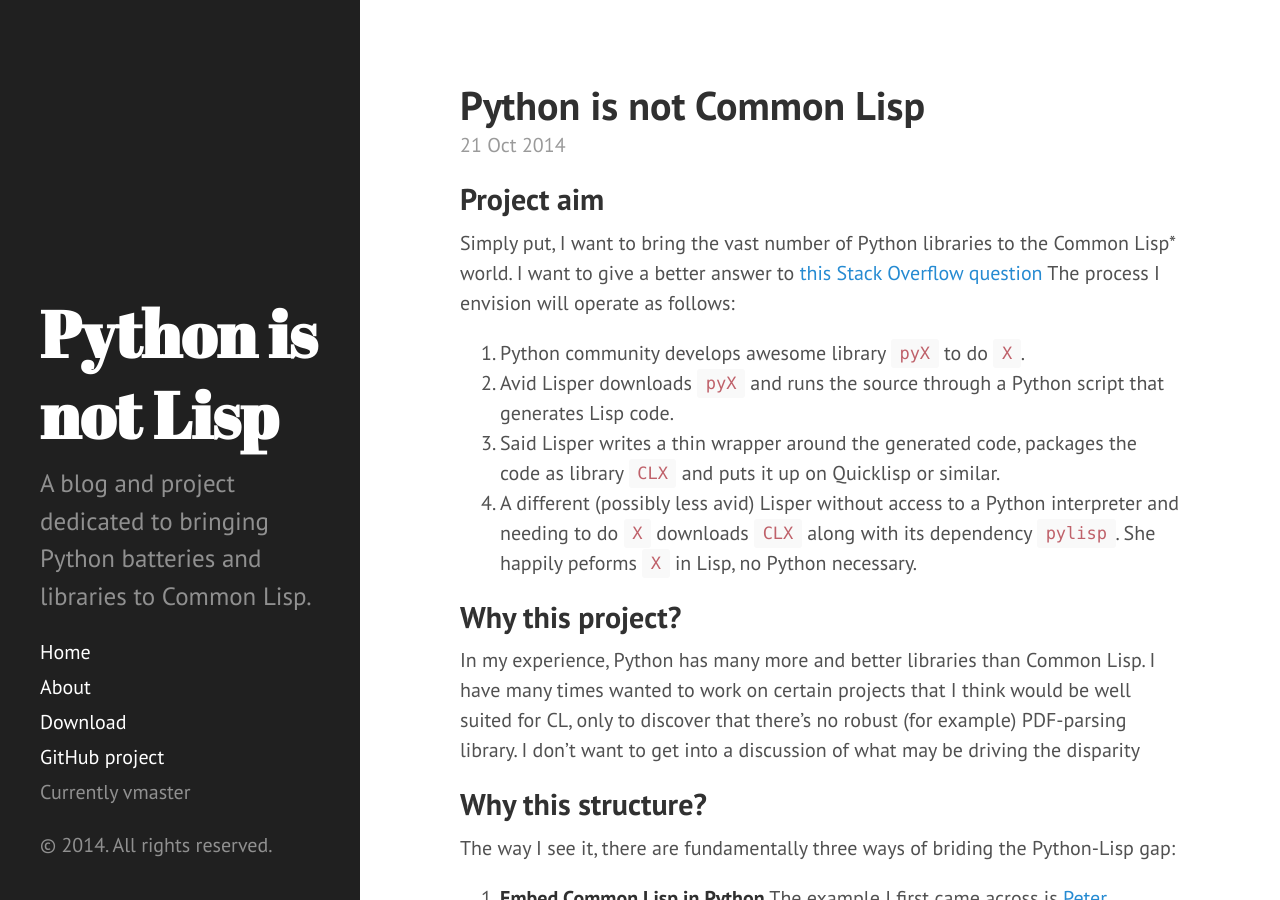
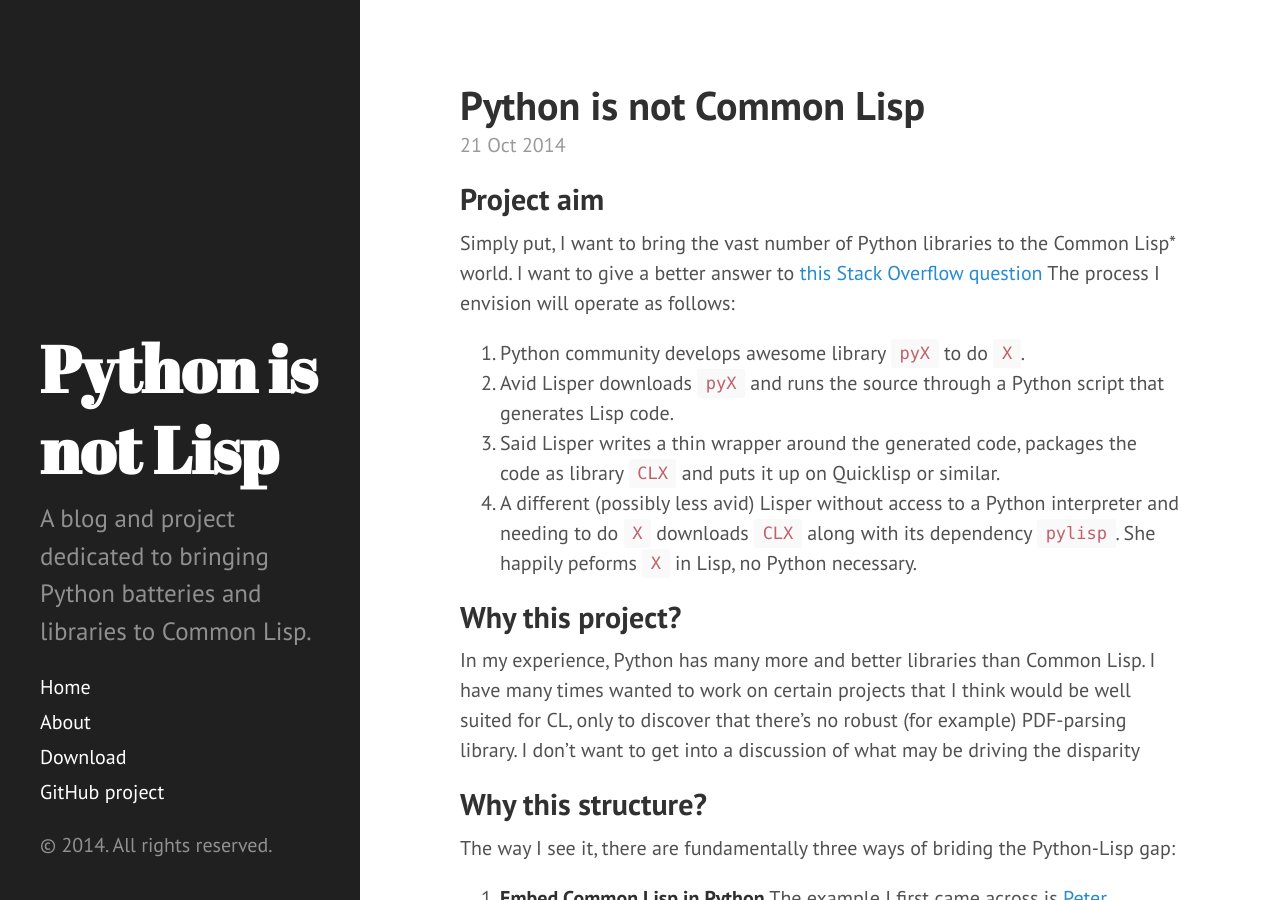
Before and after one commit to felipeochoa/aqua-lisp, a Jekyll site: the page built from index.html, in a window 1280 px wide and 900 px high. Built offline with Jekyll 4.4.1, drawn with Linux system fonts in a browser that asks for light colours; Markdown is read by kramdown in place of the engine named in the settings; the list of posts is cut into pages by our own code.

Commit message:
fixed version display and download link

```diff
--- a/_includes/sidebar.html
+++ b/_includes/sidebar.html
@@ -26,9 +26,9 @@
         {% endif %}
       {% endfor %}
 
-      <a class="sidebar-nav-item" href="{{ site.github.repo }}/archive/v{{ site.version }}.zip">Download</a>
+      <a class="sidebar-nav-item" href="{{ site.github.repo }}/archive/{{ site.version }}.zip">Download</a>
       <a class="sidebar-nav-item" href="{{ site.github.repo }}">GitHub project</a>
-      <span class="sidebar-nav-item">Currently v{{ site.version }}</span>
+      <!--<span class="sidebar-nav-item">Currently {{ site.version }}</span>-->
     </nav>
 
     <p>&copy; {{ site.time | date: '%Y' }}. All rights reserved.</p>
```
